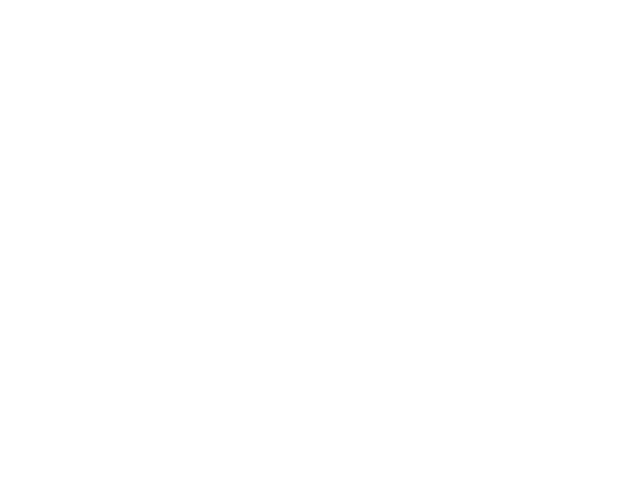
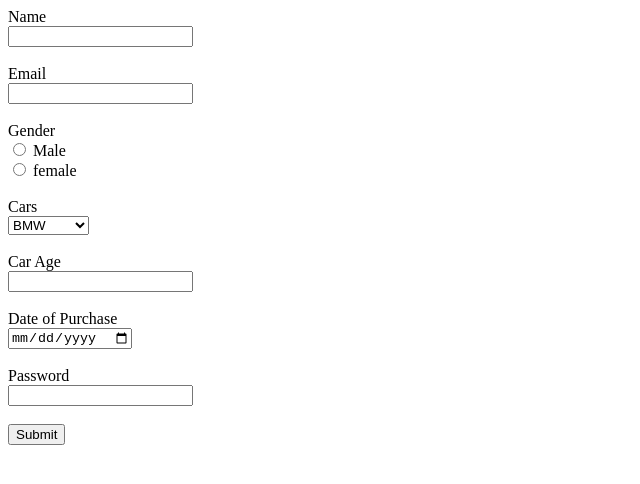
Before and after one commit to acciojob/car-insurance-form-RakshithaR114, a website: page main.html in a window 1280 px wide. Shown: the whole page, without its empty margins (0-640 px from the left). Drawn offline with Linux system fonts and the light colour scheme.

Commit message:
created a submission

```diff
--- a/main.html
+++ b/main.html
@@ -8,6 +8,38 @@
 
 <body>
 	<!-- the entire body must be written by student -->
+	<form method = "post">
+		<label for="name">Name</label><br>
+		<input type = "text" id = "name" required><br><br>
+
+		<label for="email">Email</label><br>
+		<input type = "email" id = "email" required><br><br>
+
+		<label for="gender">Gender</label><br>
+		<input type = "radio" name = "gender" required>
+		<label for = "male">Male</label><br>
+
+		<input type = "radio" name = "gender" required>
+		<label for = "female">female</label><br><br>
+
+		<label for= "cars">Cars</label><br>
+		<select id = "cars">
+			<option value = "BMW">BMW</option>
+			<option value = "Audi">Audi</option>
+			<option value = "Mercedez">Mercedez</option>
+		</select><br><br>
+
+		<label for="carage">Car Age</label><br>
+		<input type = "text" id = "carage" required><br><br>
+
+		<label for="dop">Date of Purchase</label><br>
+		<input type = "date" id = "dop" required><br><br>
+
+		<label for="password">Password</label><br>
+		<input type = "password" id = "password" required><br><br>
+
+		<button type = "submit">Submit</button>
+	</form>
     <script type="text/javascript" src="./script.js">
 </script>
 
```
